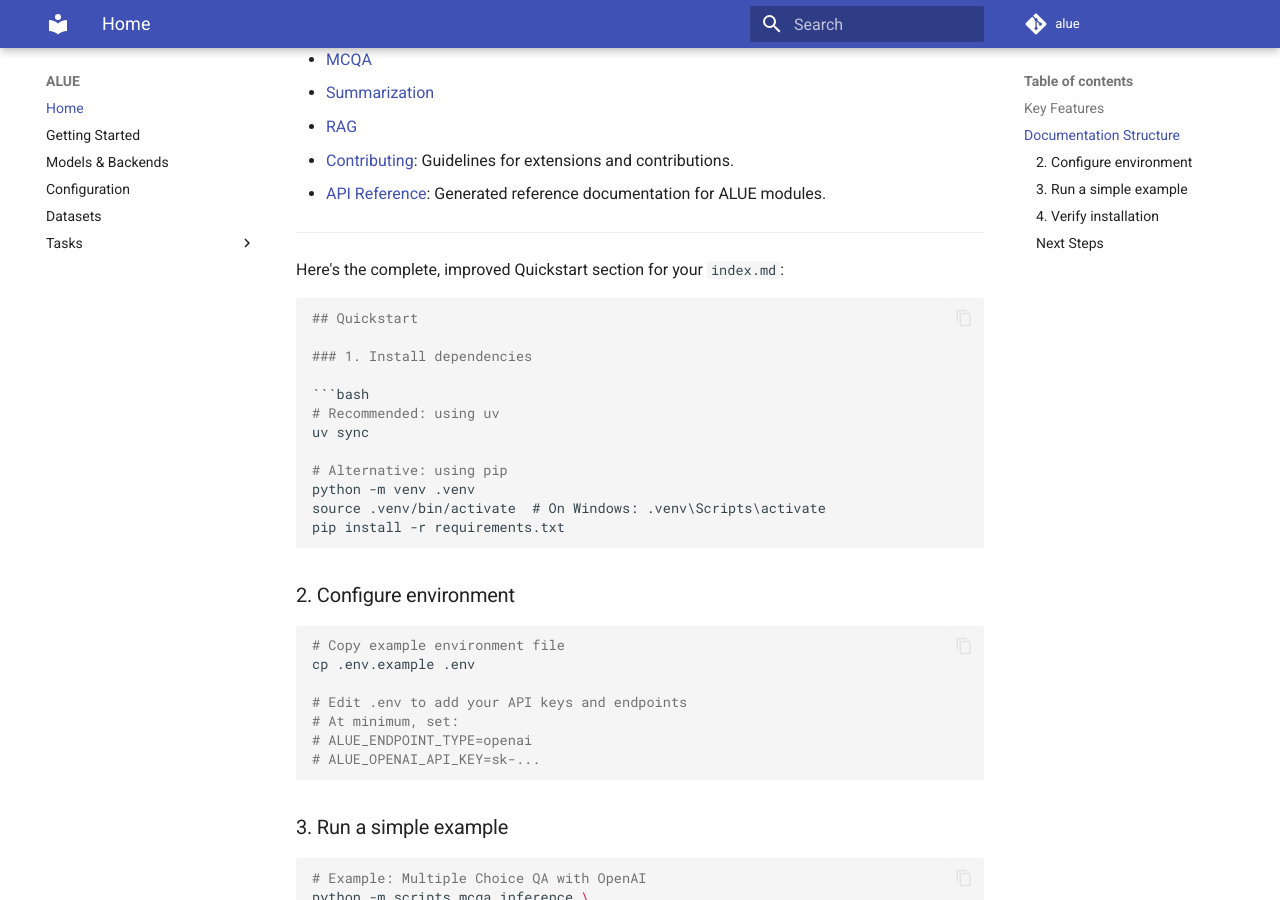
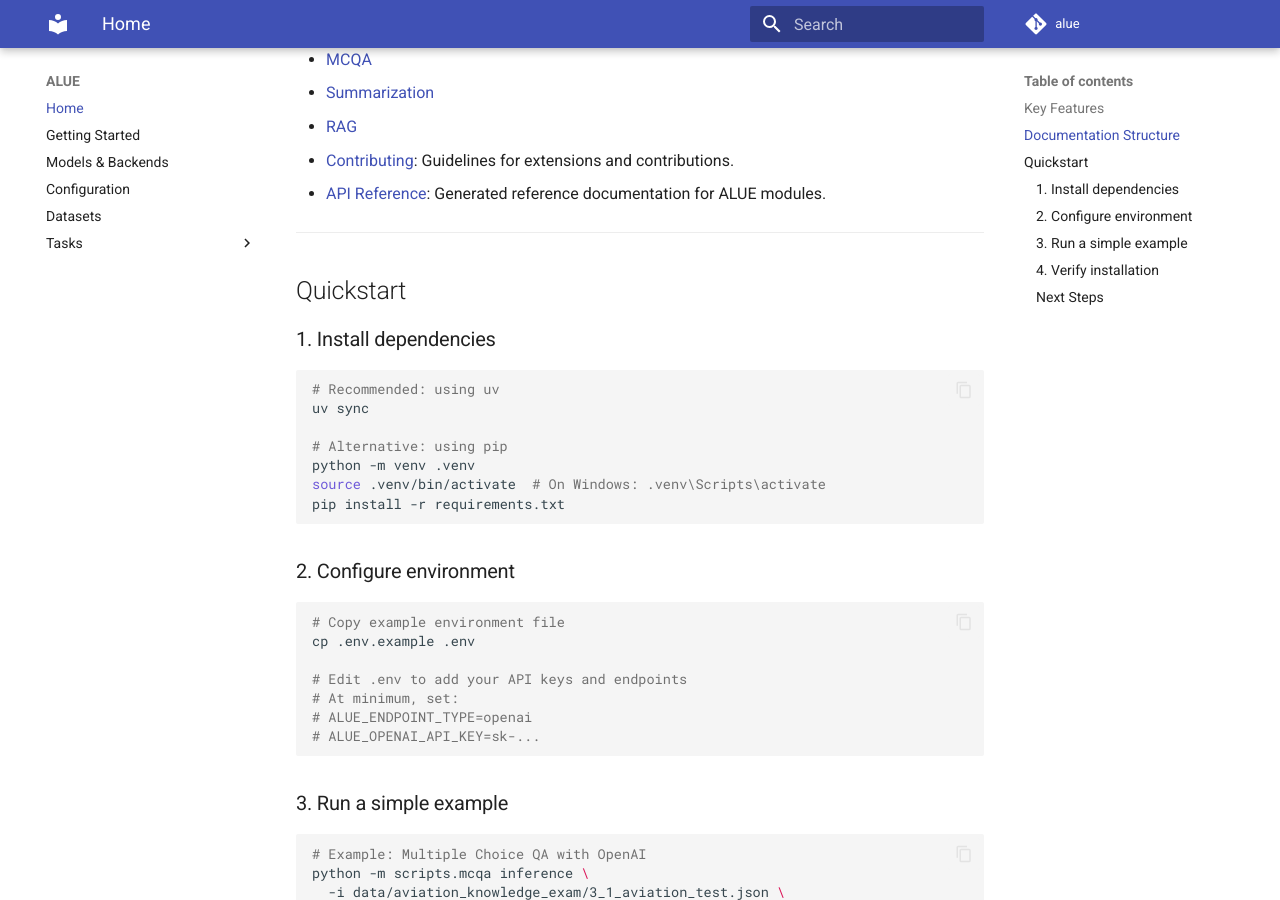
Before and after one commit to mitre/alue, an MkDocs documentation site: the page built from docs/index.md, in a window 1280 px wide and 900 px high, scrolled down 1077 px. Built offline with MkDocs 1.6.1 and Material for MkDocs 9.7.7, drawn with Linux system fonts in a browser that asks for light colours; comment, search, counter and statistics services are not loaded.

Commit message:
fix on index

````diff
--- a/docs/index.md
+++ b/docs/index.md
@@ -39,9 +39,6 @@
 
 ---
 
-Here's the complete, improved Quickstart section for your `index.md`:
-
-```markdown
 ## Quickstart
 
 ### 1. Install dependencies
````
